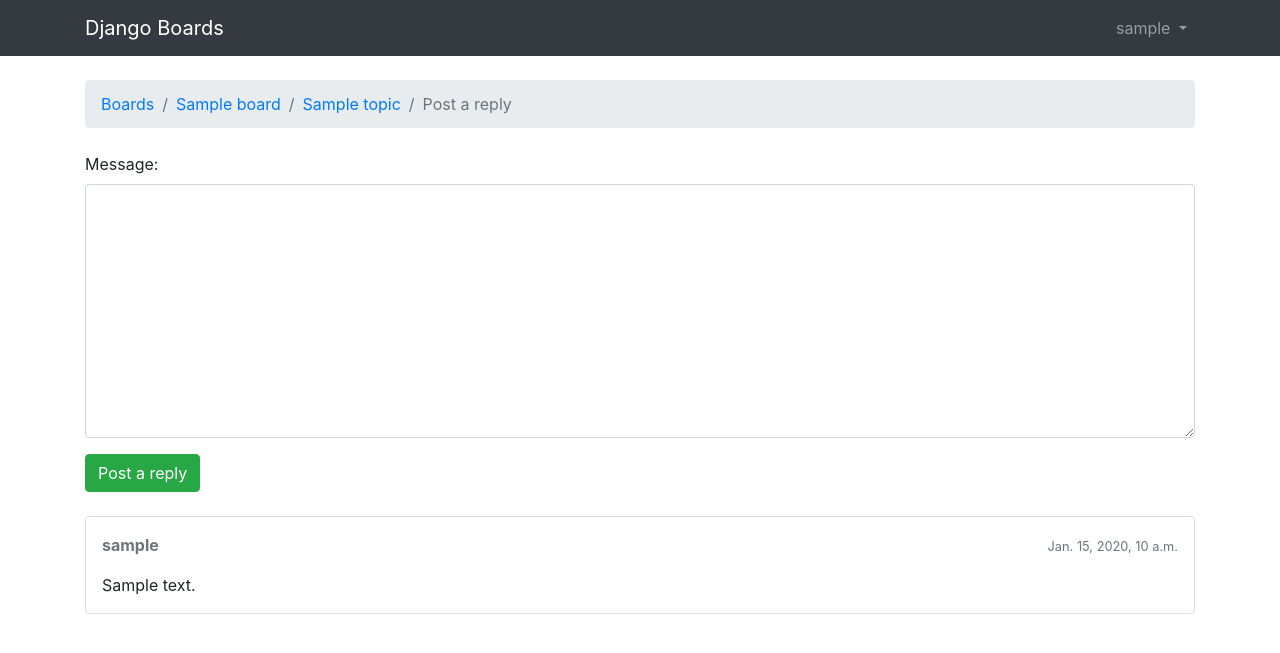
After one commit to jainanmol123/django-boards, a Django app: page /boards/1/topics/1/reply/ in a window 1280 px wide. The commit adds this page. Shown: the top 653 px of the page. Run offline with Django 3.2, Linux system fonts and the light colour scheme; a user stored in the database is signed in; tables that the repository leaves empty hold one stand-in row (values such as "Sample post"); some libraries are stand-ins or nearby versions; some web fonts are replaced.

Commit message:
updated on 09april

```diff
--- a/boards/forms.py
+++ b/boards/forms.py
@@ -1,5 +1,5 @@
 from django import forms
-from .models import Topic
+from .models import Topic,Post
 
 class NewTopicForm(forms.ModelForm):
     message = forms.CharField(widget=forms.Textarea(
@@ -13,3 +13,8 @@ class NewTopicForm(forms.ModelForm):
     class Meta:
         model = Topic
         fields = ['subject', 'message']
+
+class PostForm(forms.ModelForm):
+    class Meta:
+        model = Post
+        fields = ['message', ]
--- a/boards/models.py
+++ b/boards/models.py
@@ -1,5 +1,6 @@
 from django.db import models
 from django.contrib.auth.models import User
+from django.utils.text import Truncator
 
 class Board(models.Model):
     name=models.CharField(max_length=30,unique=True)
@@ -8,11 +9,24 @@ class Board(models.Model):
     def __str__(self):
         return self.name
 
+    def __str__(self):
+        return self.name
+
+    def get_posts_count(self):
+        return Post.objects.filter(topic__board=self).count()
+
+    def get_last_post(self):
+        return Post.objects.filter(topic__board=self).order_by('-created_at').first()
+
 class Topic(models.Model):
     subject=models.CharField(max_length=225)
     last_updated=models.DateField(auto_now_add=True)
     board=models.ForeignKey(Board,related_name='topics')
     starter=models.ForeignKey(User,related_name='topics')
+    views=models.PositiveIntegerField(default=0)
+
+    def __str__(self):
+        return self.subject
 
 class Post(models.Model):
     message=models.TextField(max_length=4000)
@@ -22,6 +36,10 @@ class Post(models.Model):
     created_by=models.ForeignKey(User,related_name='posts')
     updated_by=models.ForeignKey(User,null=True,related_name='+')
 
+    def __str__(self):
+        truncated_message=Truncator(self.message)
+        return truncated_message.chars(30)
+
 
 
 # Create your models here.
--- a/boards/views.py
+++ b/boards/views.py
@@ -1,7 +1,7 @@
 from django.contrib.auth.decorators import login_required
 from django.shortcuts import get_object_or_404, redirect, render
-
-from .forms import NewTopicForm
+from django.db.models import Count
+from .forms import NewTopicForm,PostForm
 from .models import Board, Post, Topic
 
 
@@ -30,7 +30,7 @@ def new_topic(request, pk):
                 topic=topic,
                 created_by=request.user
             )
-            return redirect('board_topics', pk=board.pk)  # T: redirect to the created topic page
+            return redirect('topic_posts', pk=pk,topic_pk=topic.pk)  # T: redirect to the created topic page
     else:
         form = NewTopicForm()
     return render(request, 'boards/new_topic.html', {'board': board, 'form': form})
@@ -38,4 +38,26 @@ def new_topic(request, pk):
 
 def topic_posts(request, pk, topic_pk):
     topic = get_object_or_404(Topic, board__pk=pk, pk=topic_pk)
+    topic.views+=1
+    topic.save()
     return render(request, 'topic_posts.html', {'topic': topic})
+
+@login_required
+def reply_topic(request, pk, topic_pk):
+    topic = get_object_or_404(Topic, board__pk=pk, pk=topic_pk)
+    if request.method == 'POST':
+        form = PostForm(request.POST)
+        if form.is_valid():
+            post = form.save(commit=False)
+            post.topic = topic
+            post.created_by = request.user
+            post.save()
+            return redirect('topic_posts', pk=pk, topic_pk=topic_pk)
+    else:
+        form = PostForm()
+    return render(request, 'reply_topic.html', {'topic': topic, 'form': form})
+
+def board_topics(request,pk):
+    board=get_object_or_404(Board,pk=pk)
+    topics=board.topics.order_by('-last_updated').annotate(replies=Count('posts')-1)
+    return render(request,'boards/topics.html',{'board':board,'topics':topics})
--- a/myproject/urls.py
+++ b/myproject/urls.py
@@ -50,4 +50,6 @@ urlpatterns = [
     name='password_change_done'),
 
     url(r'^boards/(?P<pk>\d+)/topics/(?P<topic_pk>\d+)/$', views.topic_posts, name='topic_posts'),
+
+    url(r'^boards/(?P<pk>\d+)/topics/(?P<topic_pk>\d+)/reply/$', views.reply_topic, name='reply_topic'),
 ]
--- /dev/null
+++ b/templates/reply_topic.html
@@ -0,0 +1,38 @@
+{% extends 'boards/base.html' %}
+
+{% load static %}
+
+{% block title %}Post a reply{% endblock %}
+
+{% block breadcrumb %}
+  <li class="breadcrumb-item"><a href="{% url 'home' %}">Boards</a></li>
+  <li class="breadcrumb-item"><a href="{% url 'board_topics' topic.board.pk %}">{{ topic.board.name }}</a></li>
+  <li class="breadcrumb-item"><a href="{% url 'topic_posts' topic.board.pk topic.pk %}">{{ topic.subject }}</a></li>
+  <li class="breadcrumb-item active">Post a reply</li>
+{% endblock %}
+
+{% block content %}
+
+  <form method="post" class="mb-4">
+    {% csrf_token %}
+    {% include 'boards/includes/form.html' %}
+    <button type="submit" class="btn btn-success">Post a reply</button>
+  </form>
+
+  {% for post in topic.posts.all %}
+    <div class="card mb-2">
+      <div class="card-body p-3">
+        <div class="row mb-3">
+          <div class="col-6">
+            <strong class="text-muted">{{ post.created_by.username }}</strong>
+          </div>
+          <div class="col-6 text-right">
+            <small class="text-muted">{{ post.created_at }}</small>
+          </div>
+        </div>
+        {{ post.message }}
+      </div>
+    </div>
+  {% endfor %}
+
+{% endblock %}
--- a/templates/topic_posts.html
+++ b/templates/topic_posts.html
@@ -16,7 +16,10 @@
   </div>
 
   {% for post in topic.posts.all %}
-    <div class="card mb-2">
+    <div class="card mb-2 {% if forloop.first %}border-dark{% endif %}">
+      {% if forloop.first %}
+        <div class="card-header text-white bg-dark py-2 px-3">{{ topic.subject }}</div>
+      {% endif %}
       <div class="card-body p-3">
         <div class="row">
           <div class="col-2">
```
Also changed, not shown: boards/tests/test_view_reply_topic.py (added, +21 -0 lines), templates/boards/home.html (+16 -3 lines), templates/boards/topics.html (+6 -9 lines), boards/migrations/0002_topic_views.py (added), static/img/avatar.svg (added).
